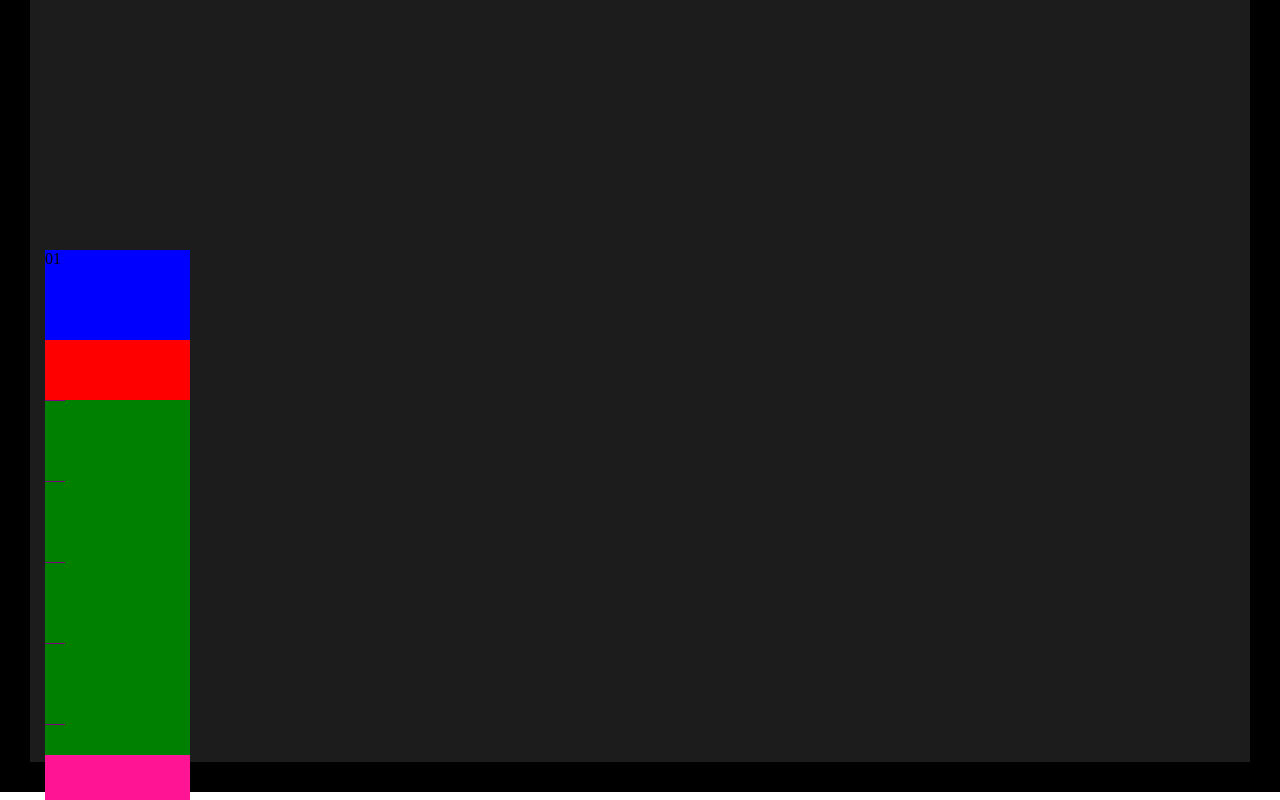
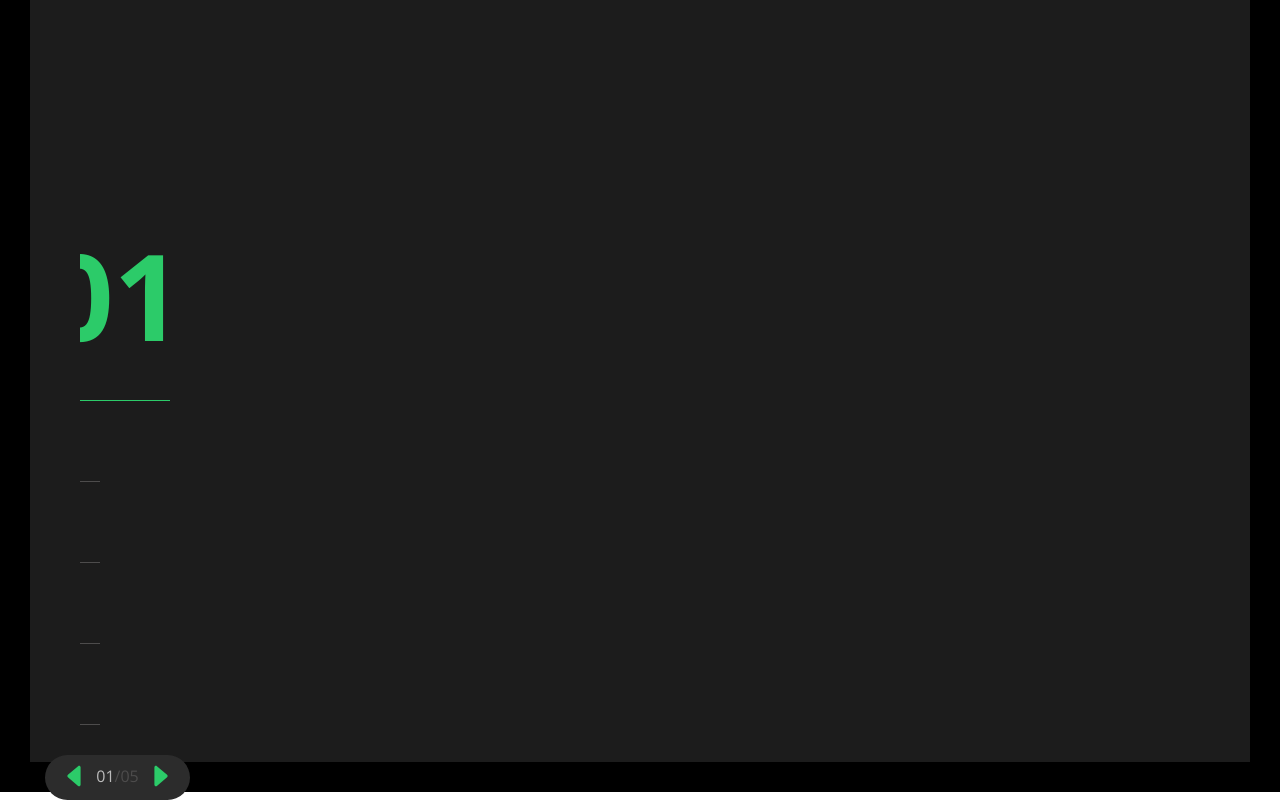
Before and after one commit to wag1j1costa/wag1j1costa-portfolio, a plain HTML site: page index.html in a window 1280 px wide. Shown: the part 838-1638 px from the top of the page. Drawn offline with nearby package versions, Linux system fonts and the light colour scheme; a script that the page names is missing.

Commit message:
Alterações navigator

```diff
--- a/css/main.css
+++ b/css/main.css
@@ -351,24 +351,39 @@ p, label {
         width: 145px;
         height: 400px;
         display: table;
-        background-color: red;
         position: absolute;
         left: 15px;
         top: 36vh;
     }
 
-    .jl-item-counter {
+    .jl-navigator-counter {
         width: 100%;
         height: 90px;
         display: block;
-        background-color: blue;
         margin-bottom: 60px;
+        position: relative;
+    }
+
+    .jl-navigator-counter:before {
+        content: '';
+        display: block;
+        width: 35px;
+        height: 100%;
+        background-color: #1c1c1c;
+        position: absolute;
+        top: 4px;
+    }
+
+    .jl-navigator-counter span {
+        font-family: 'Open Sans', sans-serif;
+        font-size: 120px;
+        line-height: 90px;
+        font-weight: 600;
     }
 
     .jl-item-navigator {
         width: 100%;
         display: table;
-        background-color: green;
     }
 
     .jl-item-navigator :last-child {
@@ -377,16 +392,49 @@ p, label {
     .jl-item-navigator a {
         width: 20px;
         height: 1px;
-        background-color: purple;
         display: block;
-        margin-bottom: 80px;
+        margin: 0 0 80px 35px;
+        background-color: #4d4c4c;
     }
 
-    .jl-portfolio-next-prev {
+    .jl-item-navigator a.jl-item-active {
+        width: 90px;
+        background-color: #2CCB69;
+    }
+
+    .jl-items-next-prev {
         width: 100%;
         height: 45px;
-        background-color: deeppink;
-        display: block;
+        display: flex;
+        justify-content: center;
+        align-items: center;
+        background-color: #2c2c2c;
+        border-radius: 23px;
+    }
+
+    .jl-items-next-prev > div {
+        height: 36px;
+    }
+
+    .jl-items-counter {
+        font-family: 'Open Sans', sans-serif;
+        line-height: 32px;
+        color: #4d4c4c;
+    }
+
+    .jl-item-prev, .jl-item-next {
+        width: 45px;
+        color: #2CCB69;
+        text-align: center;
+        cursor: pointer;
+    }
+
+    .jl-items-counter span:nth-child(1) {
+        color: #bcbcbc;
+    }
+    ion-icon {
+        font-size: 32px;
+
     }
 
 }
@@ -635,3 +683,8 @@ p, label {
 .jl-fade-out {
     animation: fadeOut 3s forwards ease-out;
 }
+
+.jl-no-radius-left {
+    border-top-left-radius: 0;
+    border-bottom-right-radius: 0;
+}
--- a/index.html
+++ b/index.html
@@ -148,8 +148,8 @@
                 <div class="row">
                     <div class="col-sm-2 ">
                         <div class="jl-portfolio-navigator">
-                            <div class="jl-item-counter">
-                                <span>01</span>
+                            <div class="jl-navigator-counter">
+                                <span class="jl-text-green">01</span>
                             </div>
                             <nav class="jl-item-navigator">
                                 <a href="#" class="jl-item-active"></a>
@@ -158,8 +158,17 @@
                                 <a href="#"></a>
                                 <a href="#"></a>
                             </nav>
-                            <div class="jl-portfolio-next-prev">
+                            <div class="jl-items-next-prev">
+                                <div class="jl-item-prev">
+                                    <ion-icon name="caret-back"></ion-icon>
+                                </div>
 
+                                <div class="jl-items-counter">
+                                    <span>01</span>/<span>05</span>
+                                </div>
+                                <div class="jl-item-next">
+                                    <ion-icon name="caret-forward"></ion-icon>
+                                </div>
                             </div>
                         </div>
 
@@ -169,6 +178,7 @@
             </div>
         </section>
     </div>
+    <script src="https://unpkg.com/ionicons@5.4.0/dist/ionicons.js"></script>
     <script src="https://cdnjs.cloudflare.com/ajax/libs/waypoints/4.0.1/noframework.waypoints.min.js"
         integrity="sha512-fHXRw0CXruAoINU11+hgqYvY/PcsOWzmj0QmcSOtjlJcqITbPyypc8cYpidjPurWpCnlB8VKfRwx6PIpASCUkQ=="
         crossorigin="anonymous"></script>
```
